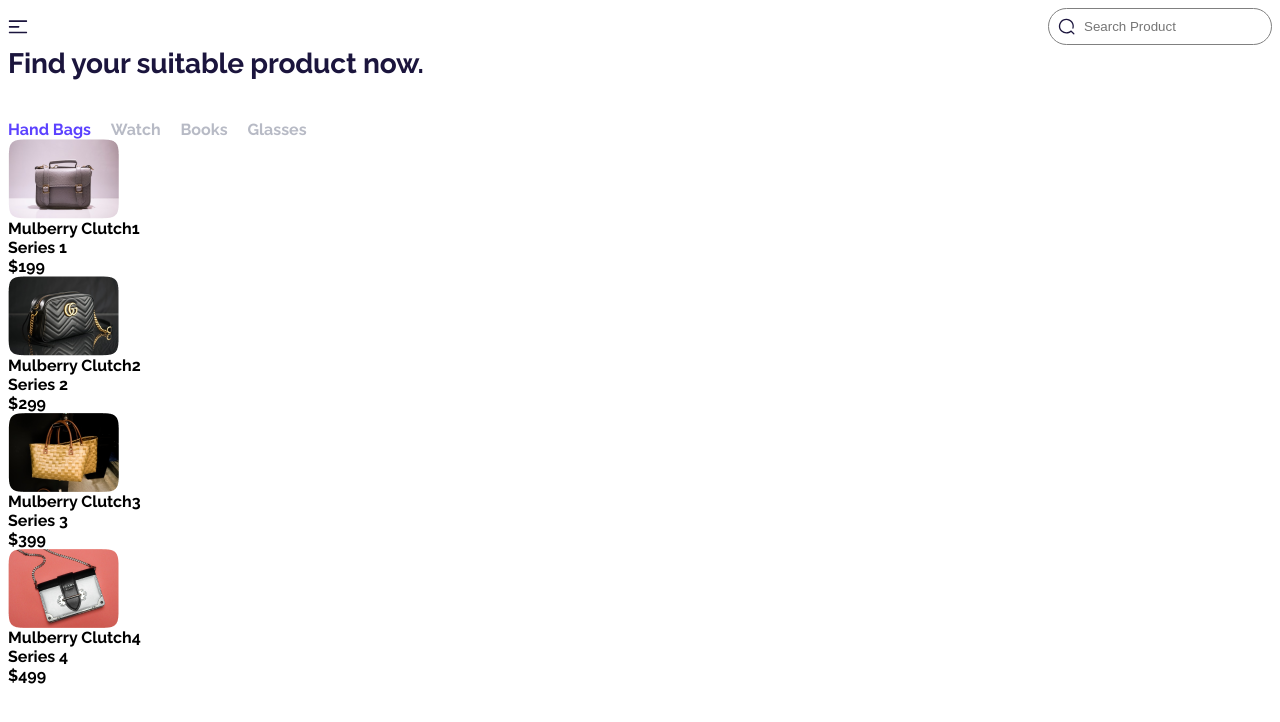
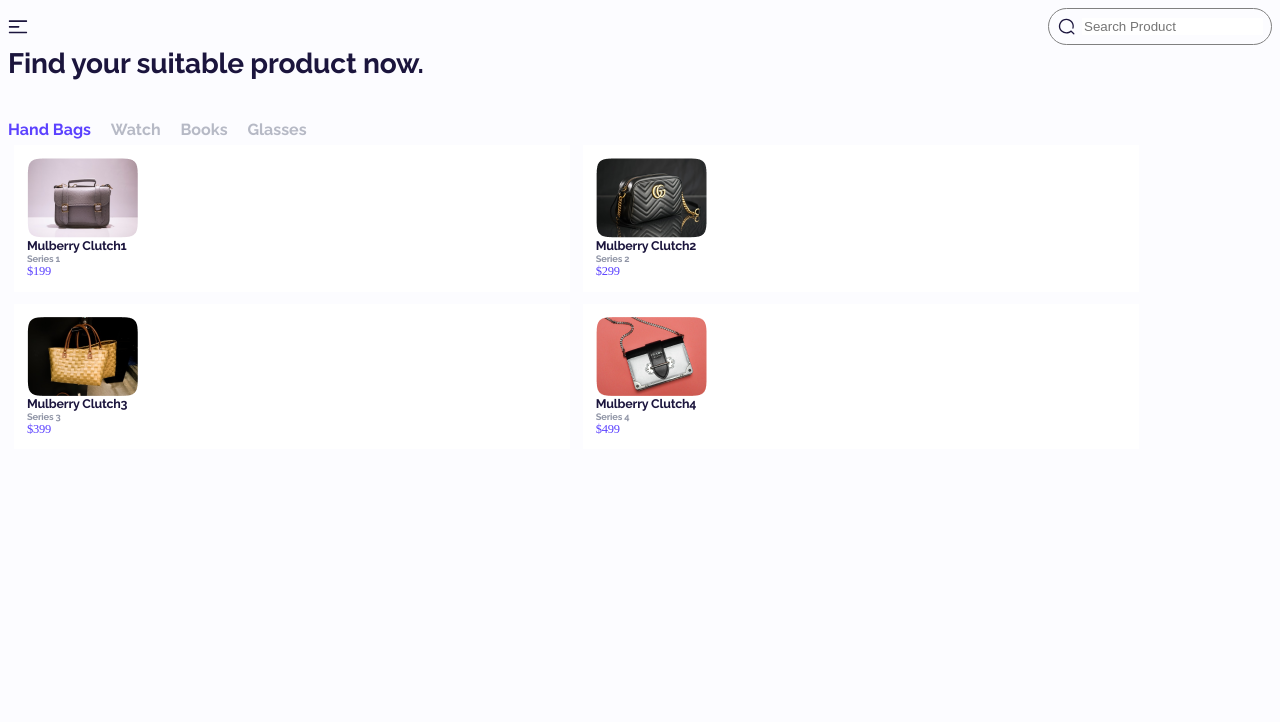
Before and after one commit to nasagaurav/react-figma-ui1-l, a React (Create React App) app: page / in a window 1280 px wide. Shown: the top 722 px of the page. Built offline with nearby package versions, Linux system fonts and the light colour scheme.

Commit message:
products completed

```diff
--- a/src/components/Product.js
+++ b/src/components/Product.js
@@ -3,11 +3,11 @@
 export default function Product(props) {
   const { id, title, desc, price, image } = props;
   return (
-    <div className="">
+    <div className="product">
       <img src={image} alt="" />
-      <div>{title}</div>
-      <div>{desc}</div>
-      <div>{price}</div>
+      <div className="title">{title}</div>
+      <div className="desc">{desc}</div>
+      <div className="price">{price}</div>
     </div>
   );
 }
--- a/src/components/Products.js
+++ b/src/components/Products.js
@@ -33,7 +33,7 @@
   ];
 
   return (
-    <div className="">
+    <div className="products">
       {a.map((x) => (
         <Product key={x.id} {...x} />
       ))}
--- a/src/style.css
+++ b/src/style.css
@@ -1,3 +1,6 @@
+body {
+  background-color: #fcfcff;
+}
 :root {
   --primary: #5b41ff;
   --secondary: rgba(144, 149, 166, 0.65);
@@ -50,3 +53,45 @@
 }
 
 /* categories design ends */
+
+/* products starts */
+.products {
+  display: flex;
+  flex-flow: wrap;
+}
+.products .product {
+  width: 42%;
+  background-color: white;
+  margin: 0.5%;
+  padding: 1%;
+}
+.products .product img {
+}
+.products .product .title {
+  font-family: "Raleway";
+  font-style: normal;
+  font-weight: 600;
+  font-size: 12.4746px;
+  line-height: 15px;
+  letter-spacing: -0.187119px;
+  color: #1b153d;
+}
+.products .product .desc {
+  font-family: "Raleway";
+  font-style: normal;
+  font-weight: 500;
+  font-size: 9.35593px;
+  line-height: 11px;
+  letter-spacing: -0.187119px;
+  color: #9095a6;
+}
+.products .product .price {
+  font-family: "Poppins";
+  font-style: normal;
+  font-weight: 500;
+  font-size: 12.4746px;
+  line-height: 15px;
+  letter-spacing: -0.187119px;
+  color: #5b41ff;
+}
+/* products ends */
```
